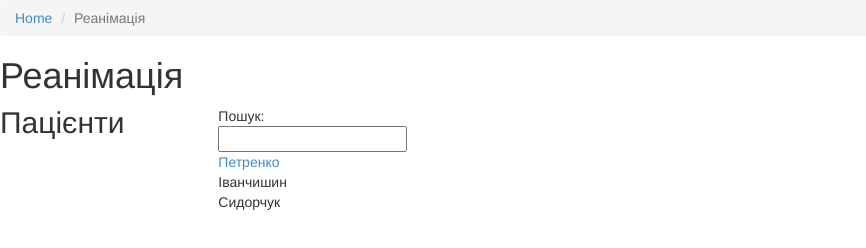
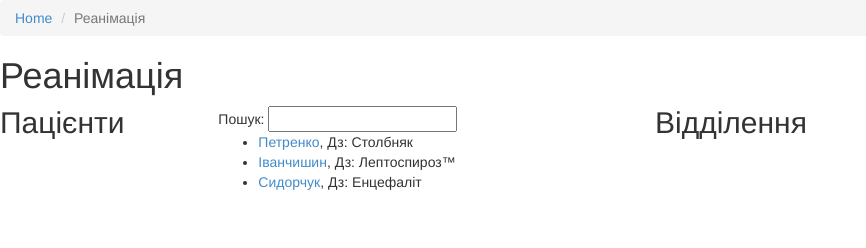
Before and after one commit to romanm/cuwy_html_template_2, a plain HTML site: page WebContent/department.html in a window 1280 px wide. Shown: the whole page, without its empty margins (0-866 px from the left). Drawn offline with nearby package versions, Linux system fonts and the light colour scheme.

Commit message:
Пошук пацієнта через angularjs в json файлі. Search patient through angularjs in json file.

```diff
--- /dev/null
+++ b/WebContent/db/patients.js
@@ -0,0 +1,11 @@
+patients =
+[
+{name: 'Петренко',
+ diagnosis: 'Столбняк',
+ url : 'patient.html'
+ },
+{name: 'Іванчишин',
+ diagnosis: 'Лептоспироз™'},
+{name: 'Сидорчук',
+ diagnosis: 'Енцефаліт'}
+];
--- a/WebContent/department.html
+++ b/WebContent/department.html
@@ -1,13 +1,11 @@
 <!DOCTYPE html>
-<html>
+<html ng-app="cuwyApp" ng-controller="PatientListCtrl">
 <head>
 	<meta charset=utf-8>
 	<title>curepathway</title>
 	<link href="css/vendor/bootstrap.css" rel="stylesheet">
 	<style type="text/css">
-	.row h2 {
-		margin-top: 0px;
-	}
+	.row h2 { margin-top: 0px; }
 	</style>
 </head>
 <body>
@@ -20,16 +18,29 @@
 		<div class="col-md-2">
 			<h2>Пацієнти</h2>
 		</div>
-		<div class="col-md-2">
+		<div class="col-md-4">
 			<!--Sidebar content-->
 			Пошук: <input ng-model="query">
-			<div>
-				<a href="patient.html">Петренко</a>
-			</div>
-			<div>Іванчишин</div>
-			<div>Сидорчук</div>
+			<ul class="patients">
+				<li ng-repeat="patient in patients | filter:query">
+					<a href="{{patient.url}}">{{patient.name}}</a>,
+					<span>Дз: {{patient.diagnosis}}</span>
+				</li>
+			</ul>
+
+		</div>
+		<div class="col-md-2">
+			<h2>Відділення</h2>
 		</div>
 	</div>
+	<script src="js/vendor/angular.js"></script>
+	<script src="db/patients.js"></script>
+	<script type="text/javascript">
+	var cuwyApp = angular.module('cuwyApp', []);
 
+	cuwyApp.controller('PatientListCtrl',['$scope', function ($scope) {
+	  $scope.patients = patients;
+	}]);
+	</script>
 </body>
 </html>
```
